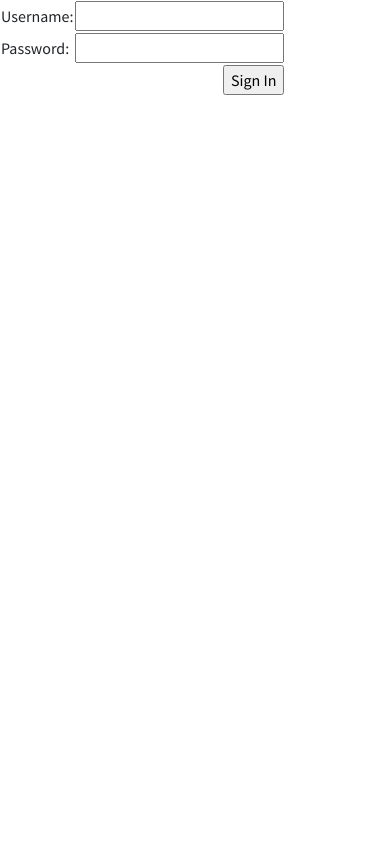
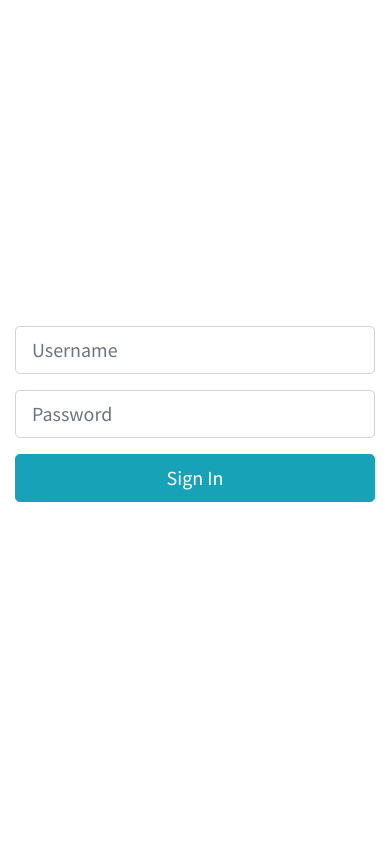
Before and after one commit to atiqueMorshed/CSE370_ecommerce, a PHP site: page /login.php in a window 390 px wide. Run offline with PHP 8.4, Linux system fonts and the light colour scheme.

```diff
--- a/css/style.css
+++ b/css/style.css
@@ -12,7 +12,6 @@
 /*----------------------------------------*/
 /* Template default CSS
 /*----------------------------------------*/
-
 html,
 body {
 	height: 100%;
@@ -2090,7 +2089,9 @@ ol {
 		margin-right: 20px;
 	}
 }
-
+.btn .btn-info .btn-lg .btn-block {
+	color:#fff;background-color:teal;border-color:#005a5a
+}
 @media only screen and (max-width: 370px) {
 	.room-info .rf-left,
 	.room-info .rf-right {
--- a/login.php
+++ b/login.php
@@ -9,6 +9,7 @@
 		$form_errors = array_merge($form_errors, check_empty_fields($required_fields));
 		if(empty($form_errors)) {
 			$user = $_POST['username'];
+			$email = $_POST['email'];
 			$password = $_POST['password'];
 
 			$sqlQuery = "SELECT* FROM user WHERE username = :username";
@@ -16,13 +17,13 @@
 			$statement->execute(array(':username' => $user));
 
 			while($row = $statement->fetch()) {
-				$username =  $row['USERNAME'];
-				$hashed_password = $row['password'];
+				$user =  $row['USERNAME'];
+				$hashed_password = $row['Password'];
 				$email = $row['EMAIL'];
 
 
 				if(password_verify($password, $hashed_password)){
-					$_SESSION['username'] = $username;
+					$_SESSION['username'] = $user;
 					$_SESSION['email'] = $email;
 					header("location: index.php");
 				}
@@ -81,13 +82,23 @@
 		if (!empty($form_errors)) echo show_errors($form_errors);
 	?>
   <!-- Login Section -->
-  <form method="post" action="">
-    <table>
-      <tr><td>Username:</td><td><input type="text" value="" name="username"></td></tr>
-      <tr><td>Password:</td><td><input type="password" value="" name="password"></td></tr>
-      <tr><td></td><td><input style="float: right" type="submit" name="loginbtn" value="Sign In"></td></tr>
-    </table>
-  </form>
+	<div class="container-fluid h-100">
+    <div class="row justify-content-center align-items-center h-100">
+        <div class="col col-sm-6 col-md-6 col-lg-4 col-xl-3">
+            <form method="post" action="">
+                <div class="form-group">
+                    <input _ngcontent-c0="" class="form-control form-control-lg" placeholder="Username" type="text" name="username">
+                </div>
+                <div class="form-group">
+                    <input class="form-control form-control-lg" placeholder="Password" type="password" name="password">
+                </div>
+                <div class="form-group">
+                    <button class="btn btn-info btn-lg btn-block" name="loginbtn">Sign In</button>
+                </div>
+            </form>
+        </div>
+    </div>
+	</div>
   <!-- Login Section end -->
 
 
--- /dev/null
+++ b/logout.php
@@ -0,0 +1,4 @@
+<?php include_once 'resources/session.php';
+
+session_destroy();
+header("location: index.php");
```
Also changed, not shown: index.php (+8 -2 lines), loginn.php (+5 -5 lines).
